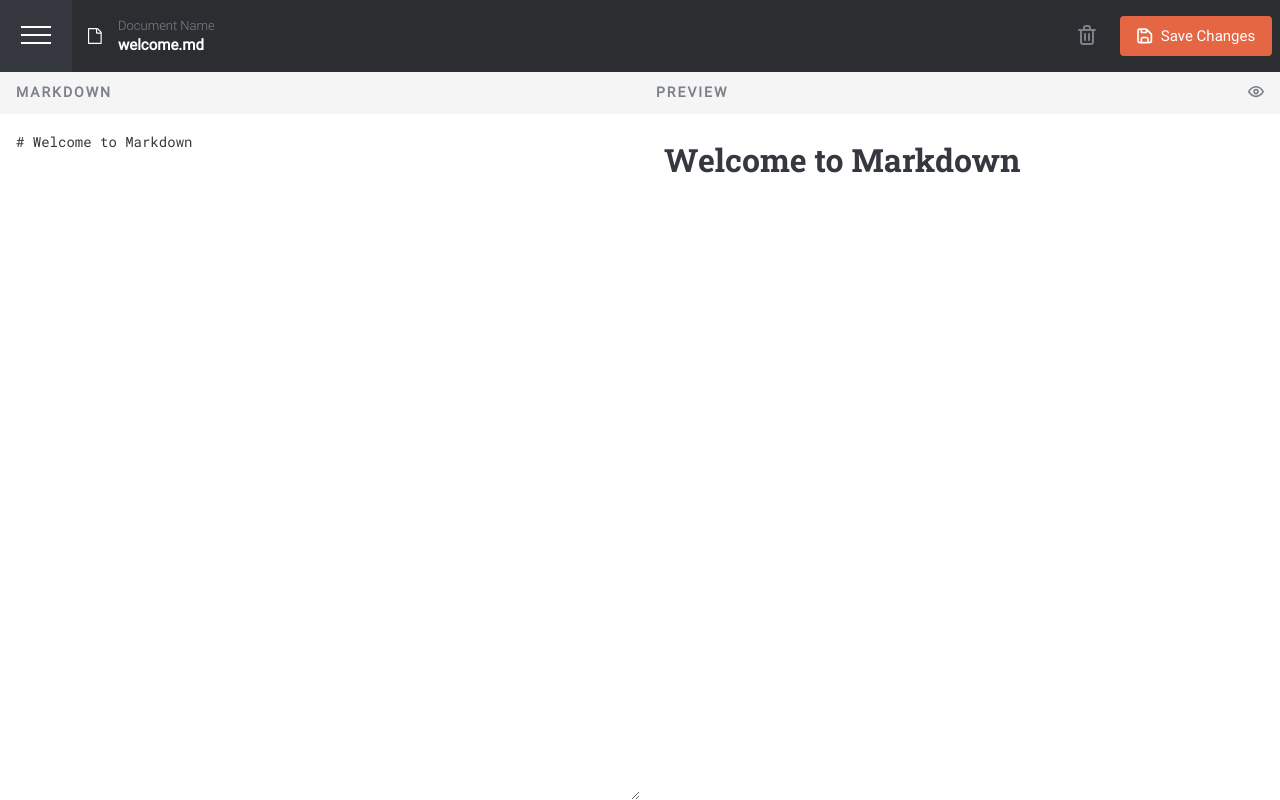
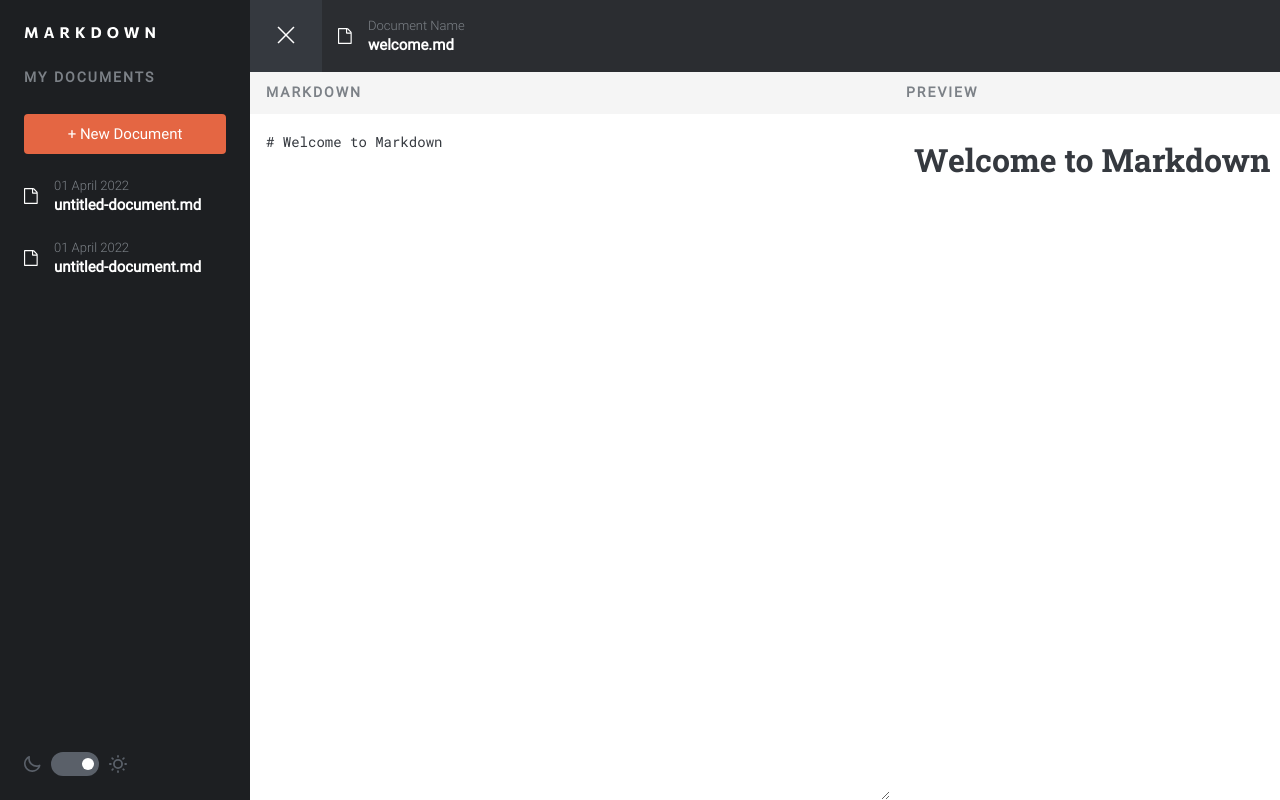
Before and after one commit to raistmere/challenge-browser-markdown-editor, a React (Vite) app: page / in a window 1280 px wide. Both pictures are taken after a click on the button 36 px from the left and 36 px from the top of the page. Built offline with nearby package versions, Linux system fonts and the light colour scheme; the HTML template or start-up script is replaced by a standard one.

Commit message:
feat: added functionality to open sidebar using the hamburber icon button + unit tests

```diff
--- a/src/App.tsx
+++ b/src/App.tsx
@@ -1,26 +1,36 @@
+import { useEffect, useState } from 'react';
 import './App.css';
-import { useState } from 'react';
 import Header from "./components/header/Header.tsx";
 import Editor from "./components/editor/Editor.tsx";
 import Preview from "./components/preview/Preview.tsx";
 import Sidebar from './components/sidebar/Sidebar.tsx';
+import data from "../../../data.json" // This data will be used as a default data set if there is none that exists in local storage
+
 
 function App() {
   const [isSidebar, setIsSidebar] = useState<boolean>(false);
   const [isPreview, setIsPreview] = useState<boolean>(false);
   const [markdown, setMarkdown] = useState<string>("# Welcome to Markdown");
 
-
   const updateMarkdown = (value: string) => {
     setMarkdown(value);
   }
+
+  const openSidebar = () => {
+    console.log("Open Sidebar");
+    setIsSidebar(true);
+  }
+
+  useEffect(() => {
+
+  },[])
 
   return (
     isSidebar
       ? <div id="APP" className='sidebarActive'>
           <Sidebar />
           <header>
-            <Header />
+            <Header isSidebar={isSidebar} openSidebar={openSidebar}/>
           </header>
           <main className={isPreview ? "previewActive" : ""}>
             <Editor markdown={markdown} updateMarkdown={updateMarkdown}/>
@@ -29,7 +39,7 @@ function App() {
         </div>
       : <div id="APP">
           <header>
-            <Header />
+            <Header isSidebar={isSidebar} openSidebar={openSidebar}/>
           </header>
           <main className={isPreview ? "previewActive" : ""}>
             <Editor markdown={markdown} updateMarkdown={updateMarkdown}/>
--- a/src/components/header/Header.tsx
+++ b/src/components/header/Header.tsx
@@ -1,21 +1,25 @@
 import styles from "./Header.module.css";
 
+type Props =  {
+    isSidebar: boolean,
+    openSidebar: Function,
+    // closeSidebar: Function
+}
 
-const Header = () => {
+const Header = (props: Props) => {
     return (
         <div id="HEADER" className={styles.wrapper}>
             <div className={styles.leftSide}>
-                {/* We want to only show the correct menu button based on if the menu is open or not */}
-                { false/* This checks the isSidebar state*/
+                { props.isSidebar/* This checks the isSidebar state*/
 
-                    ?   <button className={styles.menuButton} aria-label="close menu button">
+                    ?   <button className={styles.menuButton} aria-label="close sidebar button">
                         <svg className={styles.closeMenuIcon} viewBox="0 0 24 24" xmlns="http://www.w3.org/2000/svg">
-                            <g fill="#FFF" fill-rule="evenodd"><path d="M2.1.686 23.315 21.9l-1.415 1.415L.686 2.1z"/>
+                            <g fill="#FFF" fillRule="evenodd"><path d="M2.1.686 23.315 21.9l-1.415 1.415L.686 2.1z"/>
                                 <path d="M.686 21.9 21.9.685l1.415 1.415L2.1 23.314z"/>
                             </g>
                         </svg>
                         </button>
-                    :   <button className={styles.menuButton} aria-label="open menu button">
+                    :   <button className={styles.menuButton} aria-label="open sidebar button" onClick={() => props.openSidebar()}>
                             <svg className={styles.openMenuIcon} viewBox="0 0 30 18" xmlns="http://www.w3.org/2000/svg">
                                 <g fill="#FFF" fillRule="evenodd">
                                     <path d="M0 0h30v2H0zM0 8h30v2H0zM0 16h30v2H0z"/>
--- a/src/components/preview/Preview.tsx
+++ b/src/components/preview/Preview.tsx
@@ -1,7 +1,7 @@
-import styles from "./Preview.module.css";
+import { useEffect, useState } from "react";
 import { marked } from "marked";
 import DOMPurify from "dompurify";
-import { useEffect, useState } from "react";
+import styles from "./Preview.module.css";
 
 type Props = {
     markdown: string,
```
Also changed, not shown: 2 other files (tests, documents, lock files or other folders).
